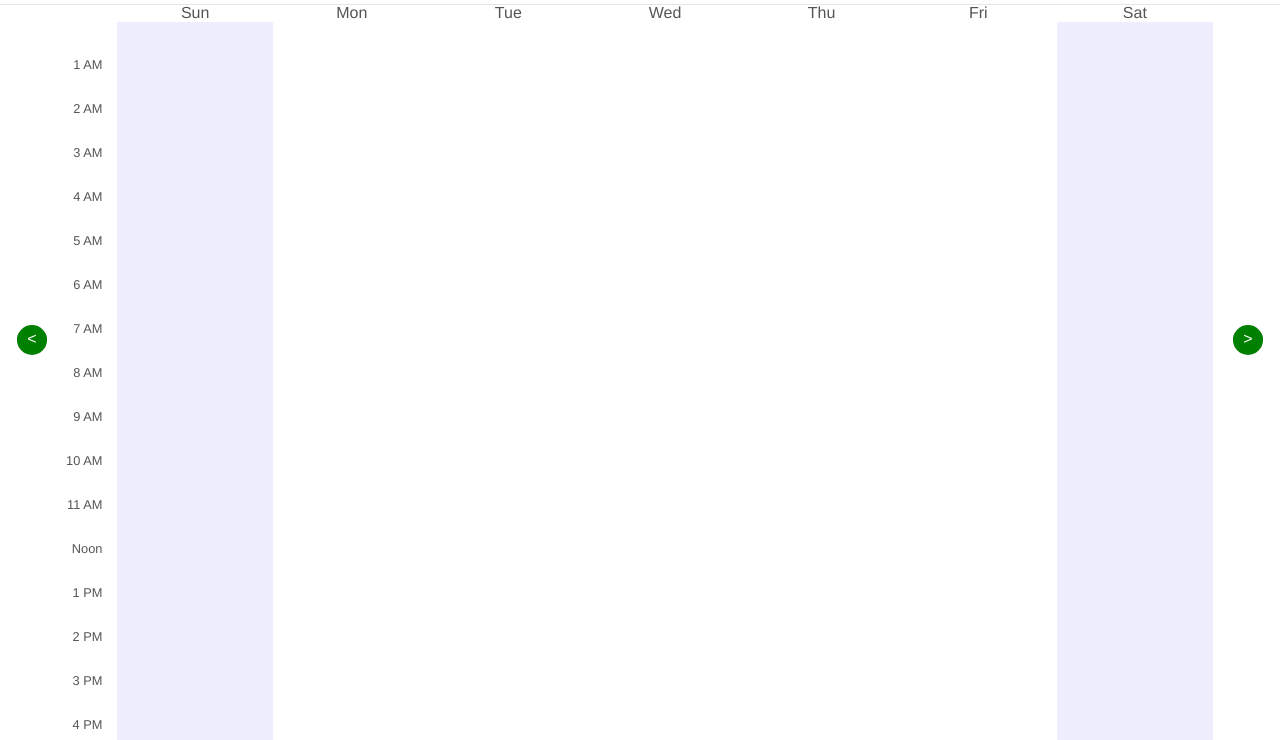
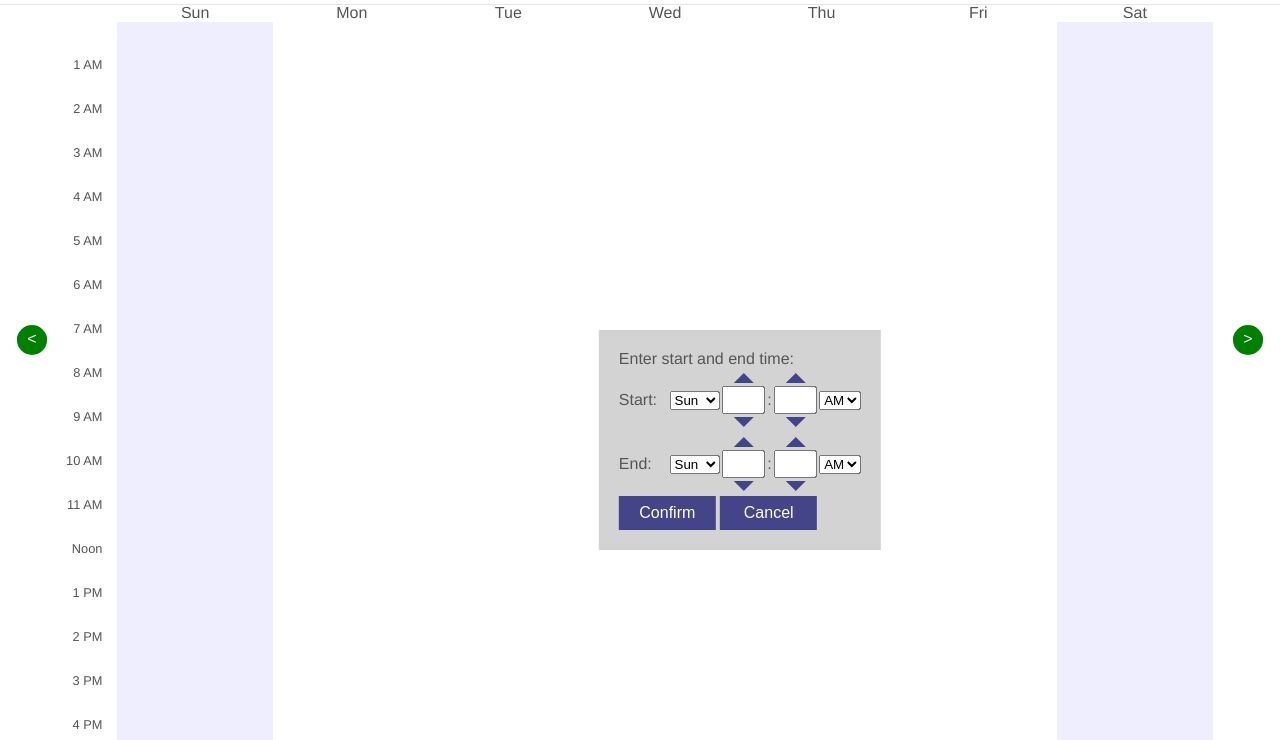
Before and after one commit to arblast/drag-calendar, a plain HTML site: page index.html in a window 1280 px wide. Shown: the part 60-800 px from the top of the page. Drawn offline with Linux system fonts and the light colour scheme.

Commit message:
add css for arrows and padding to elements

```diff
--- a/index.html
+++ b/index.html
@@ -1100,8 +1100,8 @@
 		</div>
 		<div id="touchmenu">
 			<div>Enter start and end time:</div>
-			<label for="start">Start:</label>
 			<div class="selection-wrapper" id="start">
+				<label class="time-label" for="start">Start:</label>
 				<select id="startday">
 					<option value="sun">Sun</option>
 					<option value="mon">Mon</option>
@@ -1112,18 +1112,22 @@
 					<option value="sat">Sat</option>
 				</select>
 				<div class="timeselect">
+					<div class="arrow up"></div>
 					<input type="text" id="starthour" maxlength="2">
+					<div class="arrow down"></div>
 				</div>:
 				<div class="timeselect">
+					<div class="arrow up"></div>
 					<input type="text" id="startminute" maxlength="2">
+					<div class="arrow down"></div>
 				</div>
 				<select id="ampmstart">
 					<option value="am">AM</option>
 					<option value="pm">PM</option>
 				</select>
 			</div>
-			<label for="end">End:</label>
 			<div class="selection-wrapper" id="end">
+				<label class="time-label" for="end">End:</label>
 				<select id="endday">
 					<option value="sun">Sun</option>
 					<option value="mon">Mon</option>
@@ -1134,12 +1138,14 @@
 					<option value="sat">Sat</option>
 				</select>
 				<div class="timeselect">
+					<div class="arrow up"></div>
 					<input type="text" id="endhour" maxlength="2">
+					<div class="arrow down"></div>
 				</div>:
 				<div class="timeselect">
-					<div class="selectup"></div>
+					<div class="arrow up"></div>
 					<input type="text" id="endminute" maxlength="2">
-					<div class="selectdown"></div>
+					<div class="arrow down"></div>
 				</div>
 				<select id="ampmend">
 					<option value="am">AM</option>
--- a/style/screen.css
+++ b/style/screen.css
@@ -387,14 +387,22 @@ span {
 #touchmenu {
 	margin: 100px;
 	/*display: none;*/
+	position: fixed;
+	background-color: lightgray;
+	padding: 20px;
+	z-index: 99;
+	left: 50%;
+	top: 50%;
+	transform: translate(-50%, -50%);
 }
 
 .selection-wrapper {
 	display: flex;
+	align-items: center;
 }
 
 #starthour, #startminute, #endhour, #endminute {
-	margin: 0;
+	margin: 3px 0;
 	padding: 3px;
 	width: 2.1em;
 }
@@ -402,3 +410,37 @@ span {
 #starthour, #endhour {
 	text-align: right;
 }
+
+#confirm, #cancel {
+	padding: 5px;
+	width: 40%;
+}
+
+.arrow {
+	width: 0;
+	height: 0;
+	cursor: pointer;
+}
+
+.timeselect {
+	display: flex;
+	flex-direction: column;
+	align-items: center;
+	margin: 5px 2px;
+}
+
+.time-label {
+	width: 6ex;
+}
+
+.up {
+	border-left: 10px solid transparent;
+	border-right: 10px solid transparent;
+	border-bottom: 10px solid #448;
+}
+
+.down {
+	border-left: 10px solid transparent;
+	border-right: 10px solid transparent;
+	border-top: 10px solid #448;
+}
```
